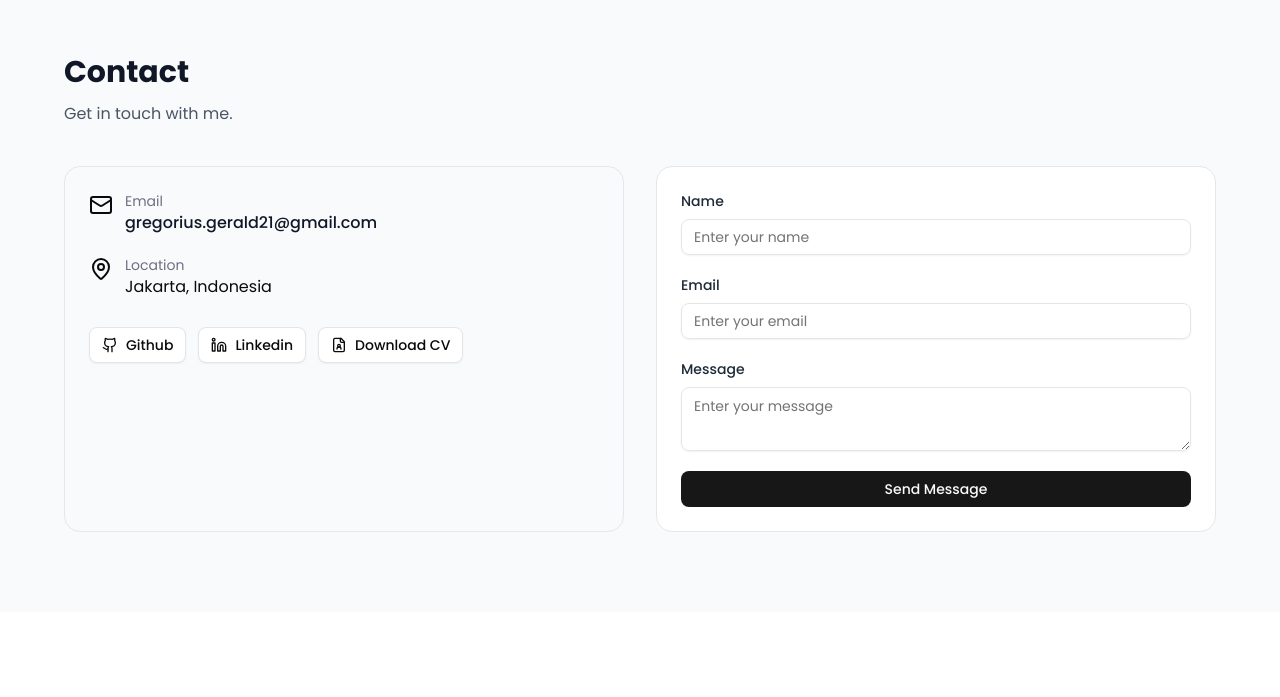
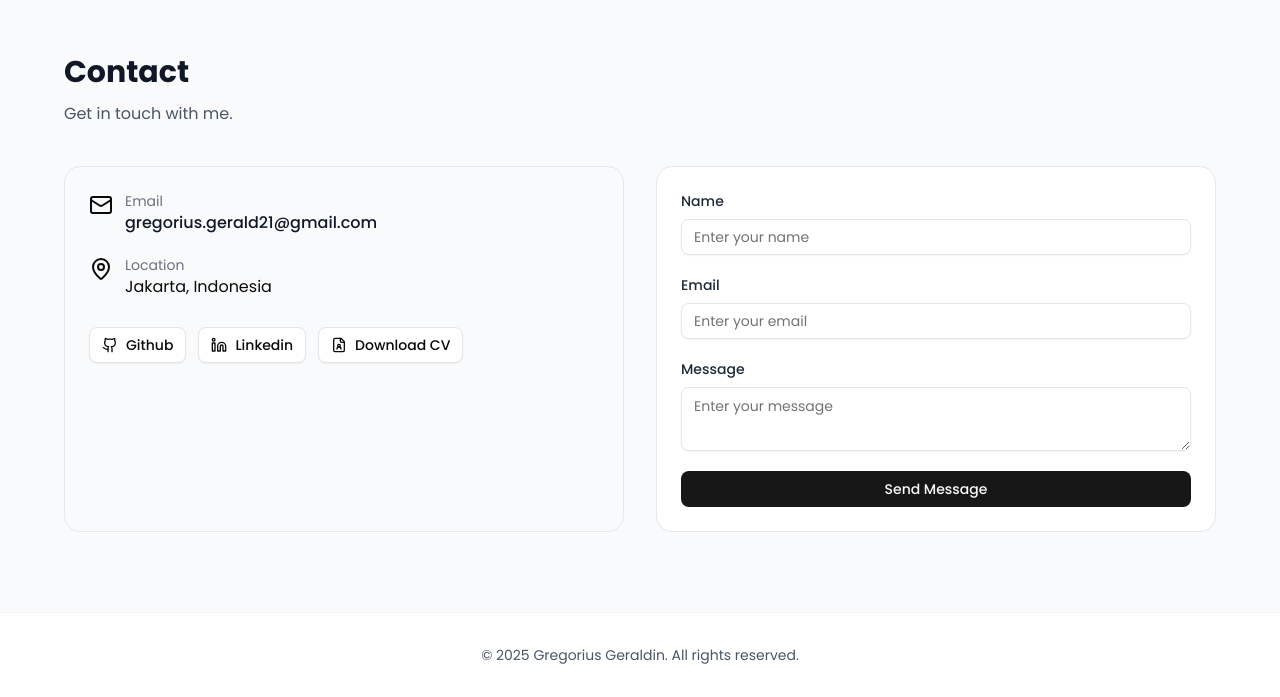
Before and after one commit to gregoriusgrd/portfolio, a Next.js app: page / in a window 1280 px wide. Shown: the part 4005-4702 px from the top of the page. Before the commit the page ends 4617 px from the top, so only its background shows below. Built offline with nearby package versions, Linux system fonts and the light colour scheme.

Commit message:
feat(Footer): add Footer component

```diff
--- a/src/app/layout.tsx
+++ b/src/app/layout.tsx
@@ -2,6 +2,7 @@ import type { Metadata } from "next";
 import { Poppins } from "next/font/google";
 import "./globals.css";
 import { Navbar } from "@/components/layout/Navbar";
+import { Footer } from "@/components/layout/Footer";
 
 const poppins = Poppins({
   variable: "--font-poppins",
@@ -26,6 +27,7 @@ export default function RootLayout({
       >
         <Navbar />
         {children}
+        <Footer />
       </body>
     </html>
   );
--- /dev/null
+++ b/src/components/layout/Footer.tsx
@@ -0,0 +1,11 @@
+"use client";
+
+export const Footer = () => {
+  return (
+    <footer className="border-t border-gray-100 bg-white py-8 text-center text-gray-600">
+      <p className="text-sm">
+        © {new Date().getFullYear()} Gregorius Geraldin. All rights reserved.
+      </p>
+    </footer>
+  );
+};
```
